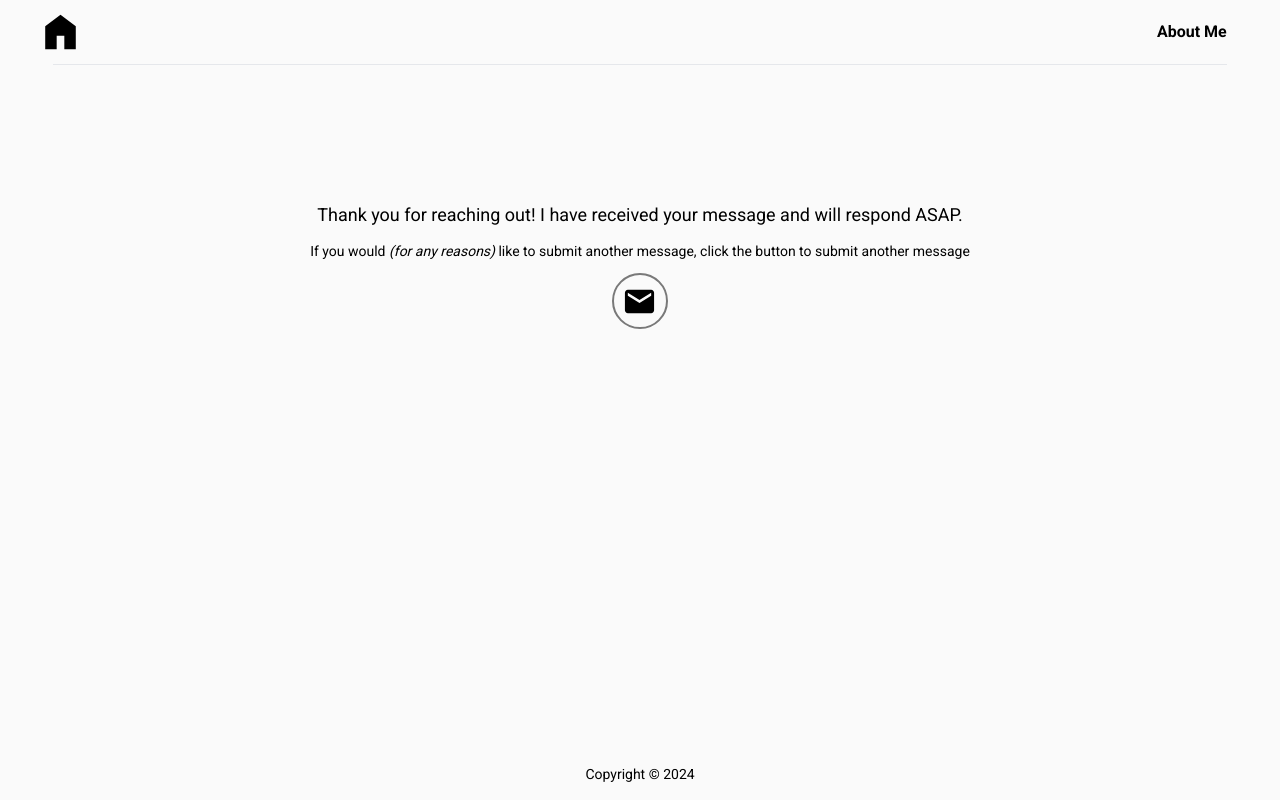
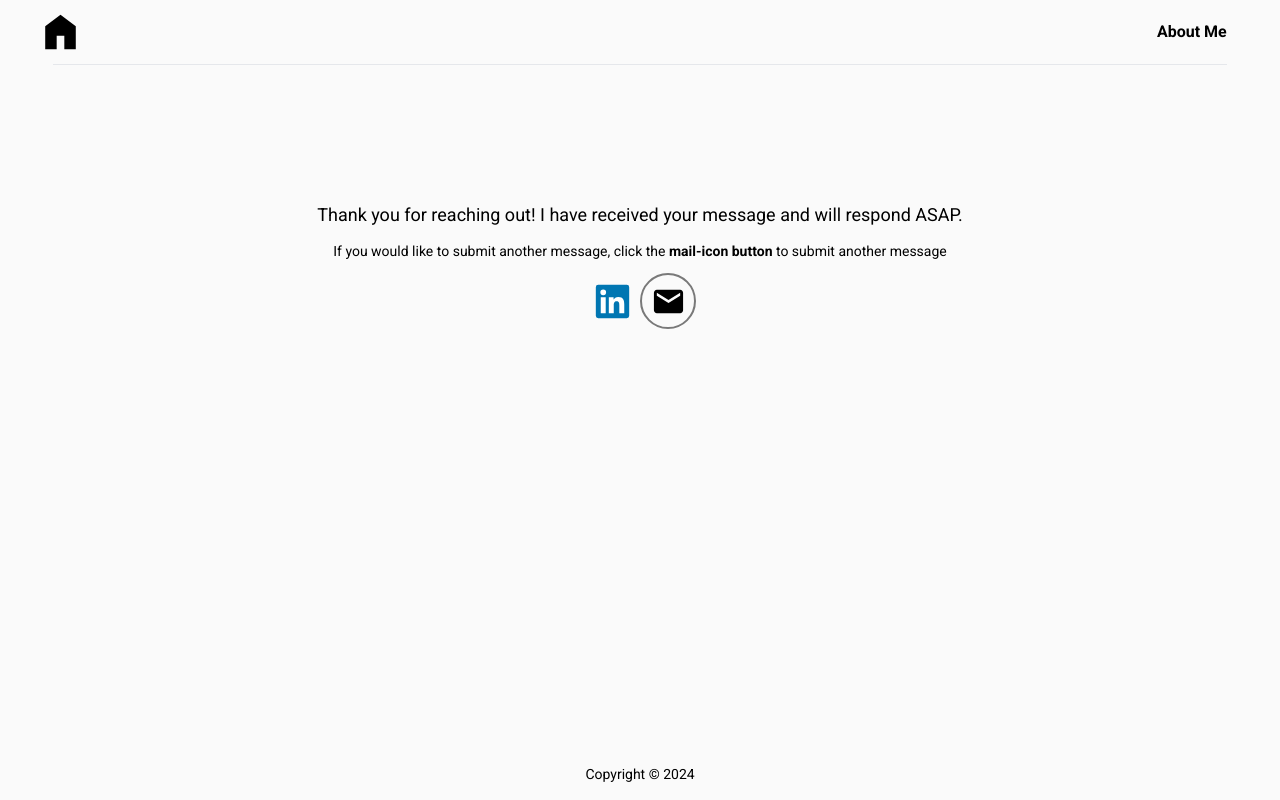
Before and after one commit to Evan-YJ-Zhao/web-portfolio, a Next.js app: page /contact-me in a window 1280 px wide. Both pictures are taken after typing "Sample", "Sample", "name@example.com", "Sample", "Sample" into the empty fields and a click on the button "Submit". Built offline with nearby package versions, Linux system fonts and the light colour scheme; no server answers.

Commit message:
Added a new button for navigating to linkedIn on contact confirmation page

```diff
--- a/app/(portfolio)/contact-me/page.tsx
+++ b/app/(portfolio)/contact-me/page.tsx
@@ -4,7 +4,8 @@ import { AnimatePresence, motion } from "framer-motion";
 import Image from "next/image";
 import { useState } from "react";
 import ContactForm from "@/components/Form/ContactForm";
-import { mailImg } from "@/utils/images";
+import { linkedInColoredImg, mailImg } from "@/utils/images";
+import { LINKS } from "@/utils/links";
 
 const page = () => {
   const [contactFormIsSubmitted, setContactFormIsSubmitted] =
@@ -33,10 +34,25 @@ const page = () => {
                 will respond ASAP.
               </p>
               <p className="text-sm">
-                If you would <em>(for any reasons)</em> like to submit another
-                message, click the button to submit another message
+                If you would like to submit another
+                message, click the <b>mail-icon button</b> to submit another message
               </p>
             </motion.div>
+            <motion.a
+              data-theme="cmyk"
+              href={LINKS.LINKEDIN_PROFILE}
+              target="_blank"
+              className="btn btn-circle btn-ghost hover:bg-transparent w-14 h-14"
+              initial={{ opacity: 0 }}
+              animate={{ opacity: 1, transition: { delay: 0.8 } }}
+            >
+              <Image
+                src={linkedInColoredImg}
+                alt="LinkedIn Image"
+                width={35}
+                height={35}
+              />
+            </motion.a>
 
             <motion.button
               data-theme="cmyk"
```
